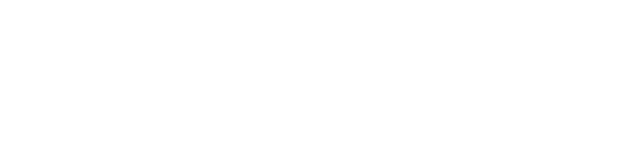
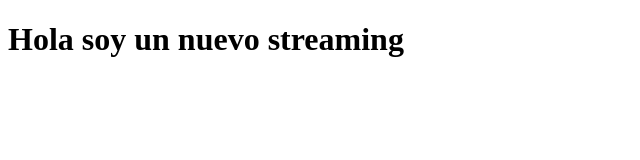
Before and after one commit to AngelGuillermoMontania/practica-ramas, a plain HTML site: page index.html in a window 1280 px wide. Shown: the whole page, without its empty margins (0-640 px from the left). Drawn offline with Linux system fonts and the light colour scheme.

Commit message:
agregue titulos y title del document

```diff
--- a/index.html
+++ b/index.html
@@ -3,9 +3,11 @@
 <head>
   <meta charset="UTF-8">
   <meta name="viewport" content="width=device-width, initial-scale=1.0">
-  <title>Document</title>
+  <title>PelisTanto</title>
 </head>
 <body>
-
+  <main>
+    <h1>Hola soy un nuevo streaming</h1>
+  </main>
 </body>
 </html>
```
